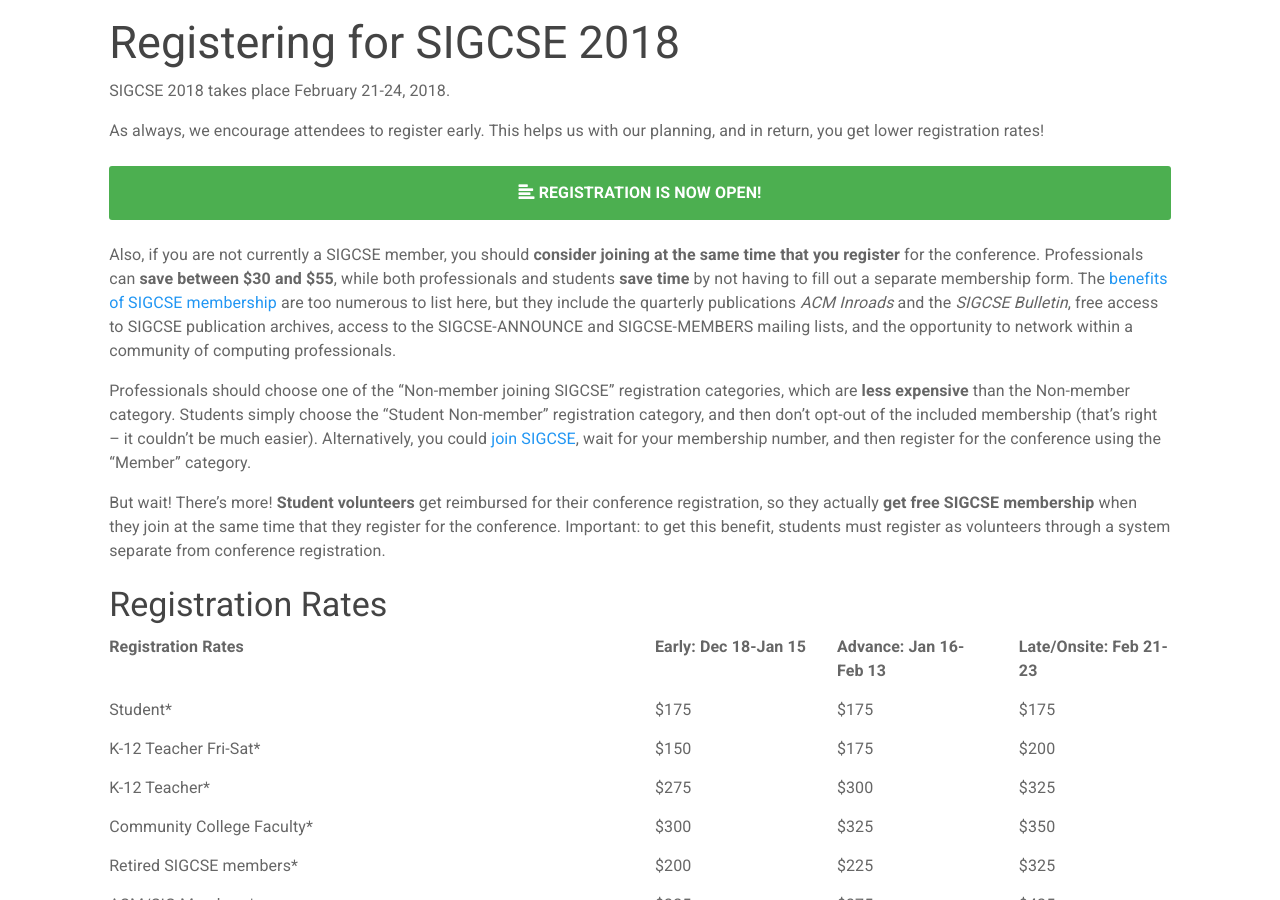
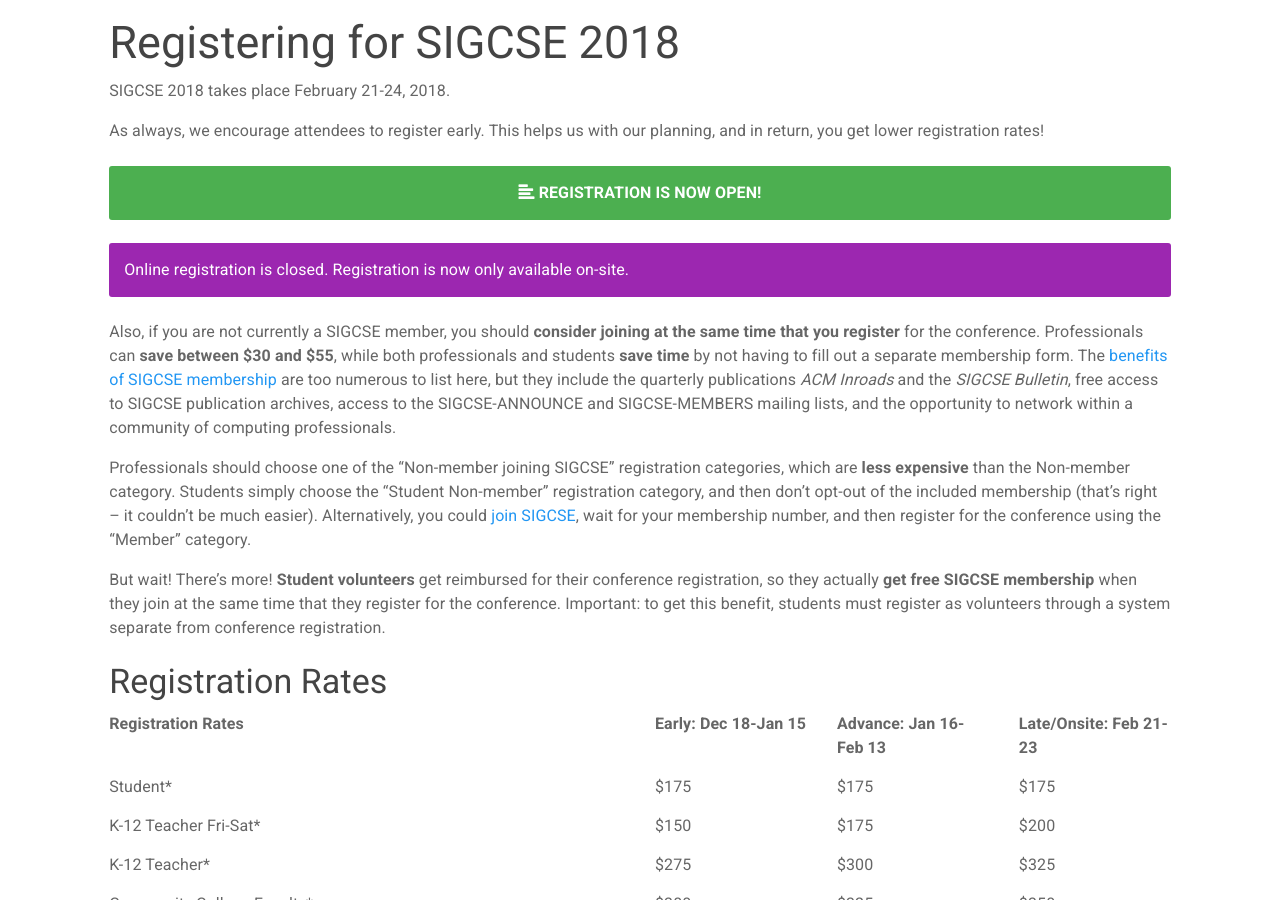
Before and after one commit to sigcsets/sigcse2018, a Jekyll site: the page built from attendees/index.md, in a window 1280 px wide and 900 px high, scrolled down 549 px. Built offline with Jekyll 4.4.1, drawn with Linux system fonts in a browser that asks for light colours.

Commit message:
close registration

```diff
--- a/_data/sigcse.yaml
+++ b/_data/sigcse.yaml
@@ -35,7 +35,7 @@
     date: "Friday, October 20, 2017"
 
 registration:
-  isopen: true
+  isopen: false
   url: https://www.regonline.com/sigcse2018
 
 volunteers:
--- a/_includes/front-news.html
+++ b/_includes/front-news.html
@@ -1,4 +1,5 @@
 <ul>
+    <li><strong>Feb 15, 2018</strong>: Online registration has closed.  You can register on-site.</li>
     <li>
         <strong>Feb 5, 2018</strong>: New searchable conference schedule added!
     </li>
--- a/attendees/index.md
+++ b/attendees/index.md
@@ -64,7 +64,7 @@
 </div>-->
 {% else %}
 {% callout info %}
-  Registration will open soon!
+  Online registration is closed. Registration is now only available on-site.
 {% endcallout %}
 {% endif %}
 
--- a/index.html
+++ b/index.html
@@ -40,11 +40,6 @@
 				});
 			});
 		</script>
-
-  <div class = "alert alert-success text-center" style="margin-top: 23px">
-    <span class="glyphicon glyphicon-align-left" aria-hidden="true"></span>
-      <a href="https://www.regonline.com/sigcse2018">REGISTRATION IS NOW OPEN!</a><br>
-       </div>
 
   <div class="row">  <!-- Start First Row of Speakers -->
     <h5 style="border-bottom: 1px solid #ccc;">Keynote Speakers</h5>
```
